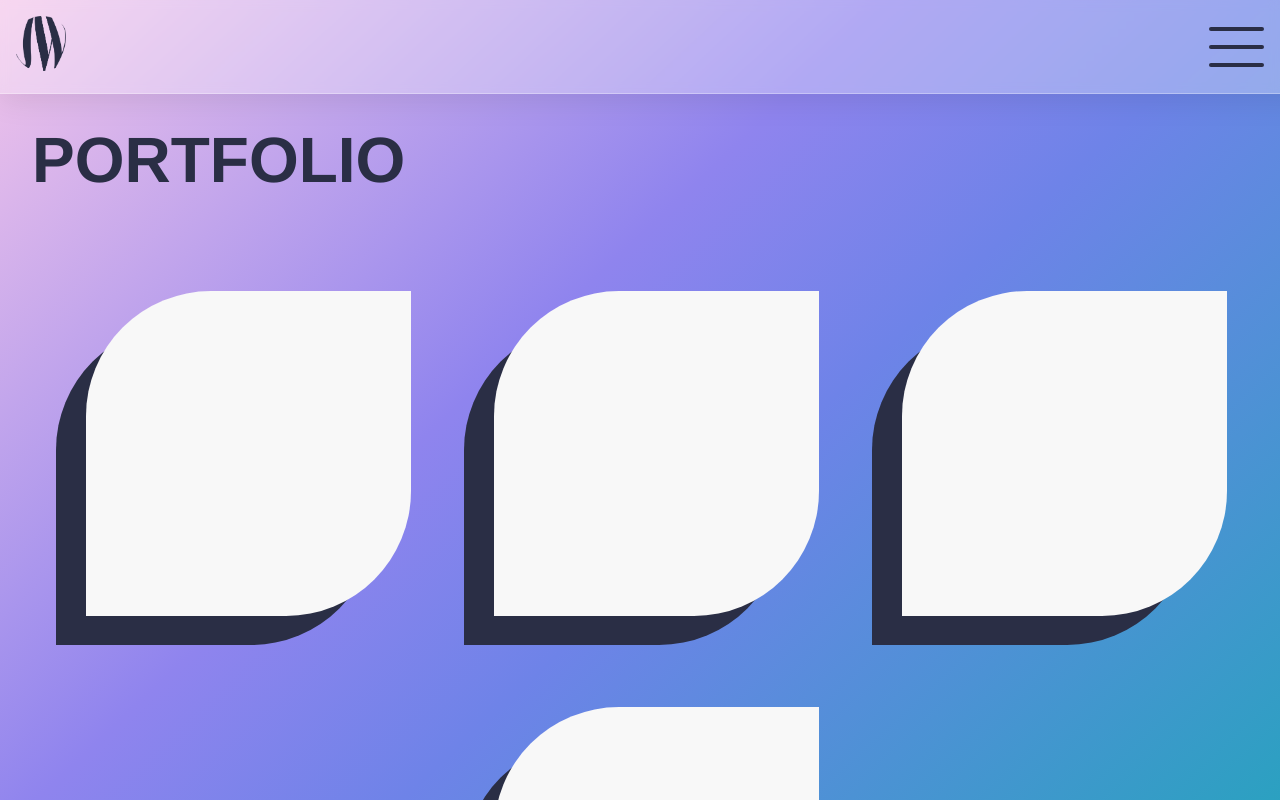
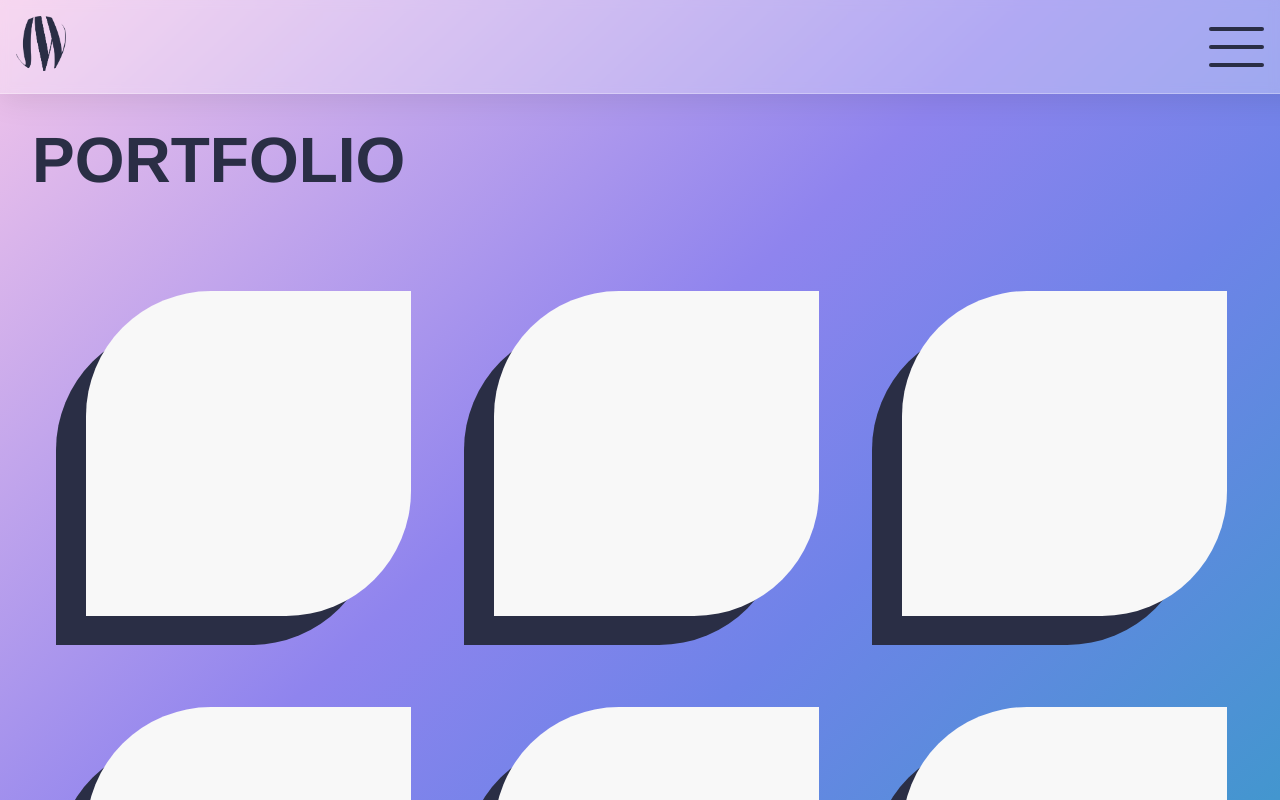
Before and after one commit to jenmwa/portfolio-react, a React (Vite) app: page /#/portfolio in a window 1280 px wide. Shown: the top 800 px of the page. Built offline with nearby package versions, Linux system fonts and the light colour scheme; a web font is replaced by a local one.

Commit message:
navigate to params router added

```diff
--- a/src/components/ImgContainer.tsx
+++ b/src/components/ImgContainer.tsx
@@ -1,12 +1,39 @@
+import { IPortfolioProject } from "../models/IPortfolioProject";
 import { BlueDiv, WhiteDiv } from "./styled/Divs";
 
-export const ImgContainer = () => {
+interface IImgContainerProps {
+  handleClick: (id: number) => void;
+}
+
+export const ImgContainer = ({ handleClick }: IImgContainerProps) => {
+  const portfolioProjects: IPortfolioProject[] = [
+    {
+      id: 1,
+      title: "Projekt 1",
+    },
+    {
+      id: 2,
+      title: "Projekt 2",
+    },
+  ];
+
+  const html = portfolioProjects.map((project) => (
+    <div
+      className="portfolio--img-container"
+      key={project.id}
+      onClick={() => handleClick(project.id)}
+    >
+      <BlueDiv></BlueDiv>
+      <WhiteDiv></WhiteDiv>
+    </div>
+  ));
   return (
     <>
-      <div className="portfolio--img-container">
+      {html}
+      {/* <div className="portfolio--img-container" onClick={() => handleClick()}>
         <BlueDiv></BlueDiv>
         <WhiteDiv></WhiteDiv>
-      </div>
+      </div> */}
     </>
   );
 };
--- a/src/components/Portfolio.tsx
+++ b/src/components/Portfolio.tsx
@@ -1,24 +1,27 @@
-import { useParams } from "react-router-dom";
 // import { PortfolioCard } from "./PortfolioCard";
 import { Button } from "./styled/Buttons";
 import { H2 } from "./styled/Headings";
 import { ImgContainer } from "./ImgContainer";
 import "../style/portfolio.scss";
+import { useNavigate } from "react-router-dom";
 
 export const Portfolio = () => {
-  const { id } = useParams();
-  const idToNumber: number = Number(id);
-  //rendera lista med projekt och hitta id.
-  console.log(idToNumber);
+  const navigate = useNavigate();
+
+  const handleClick = (id: number) => {
+    console.log();
+    navigate(`/portfolio/${id}`);
+  };
+
   return (
     <>
       <section className="portfolio-section">
         <H2>Portfolio</H2>
         <div className="portfolio-wrapper">
-          <ImgContainer></ImgContainer>
-          <ImgContainer></ImgContainer>
-          <ImgContainer></ImgContainer>
-          <ImgContainer></ImgContainer>
+          <ImgContainer handleClick={handleClick}></ImgContainer>
+          <ImgContainer handleClick={handleClick}></ImgContainer>
+          <ImgContainer handleClick={handleClick}></ImgContainer>
+          <ImgContainer handleClick={handleClick}></ImgContainer>
         </div>
         <Button>Se alla projekt</Button>
         {/* <PortfolioCard></PortfolioCard> */}
--- a/src/components/Project.tsx
+++ b/src/components/Project.tsx
@@ -1,9 +1,15 @@
+import { useParams } from "react-router-dom";
 import { Section } from "./styled/Sections";
 
 export const Project = () => {
+  const { id } = useParams();
+  const idToNumber: number = Number(id);
+  //rendera lista med projekt och hitta id.
+  console.log(idToNumber);
   return (
     <>
-      <Section>Projectpage</Section>
+      <Section>Projectpage {id}</Section>
+      {id}
     </>
   );
 };
```
